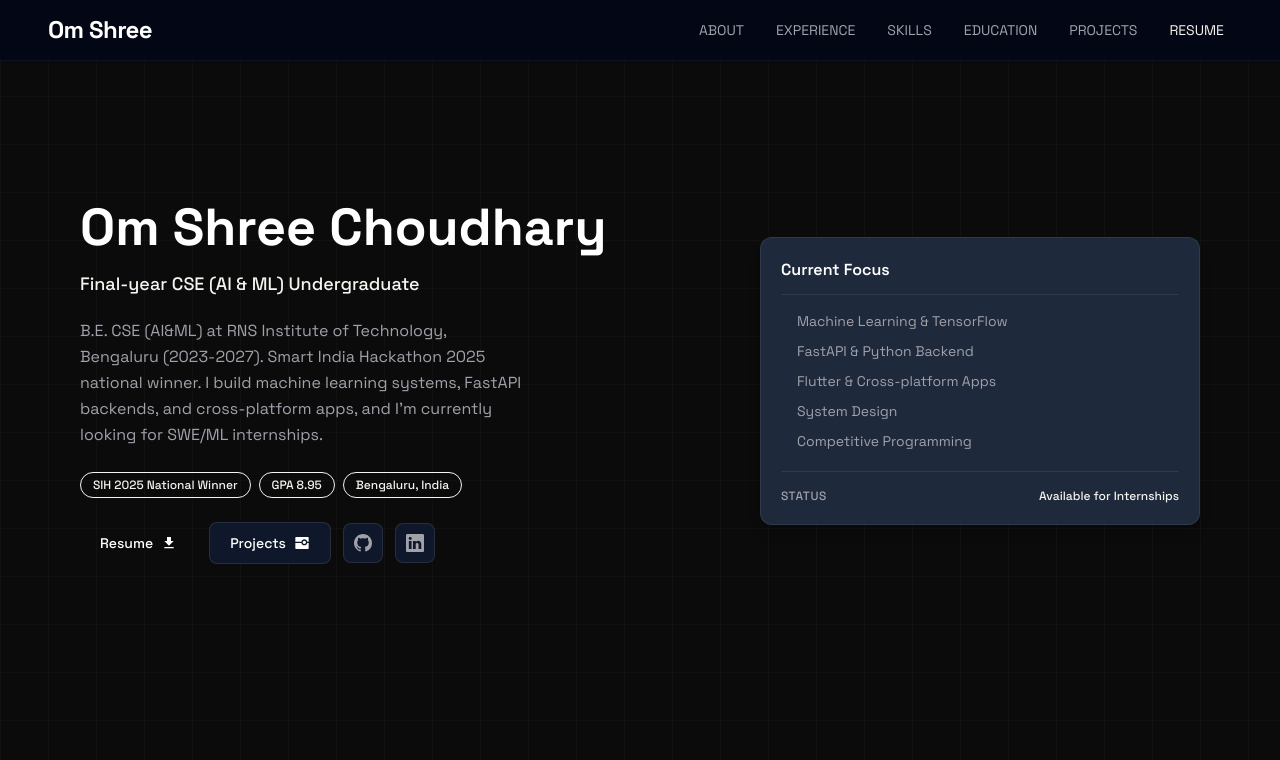
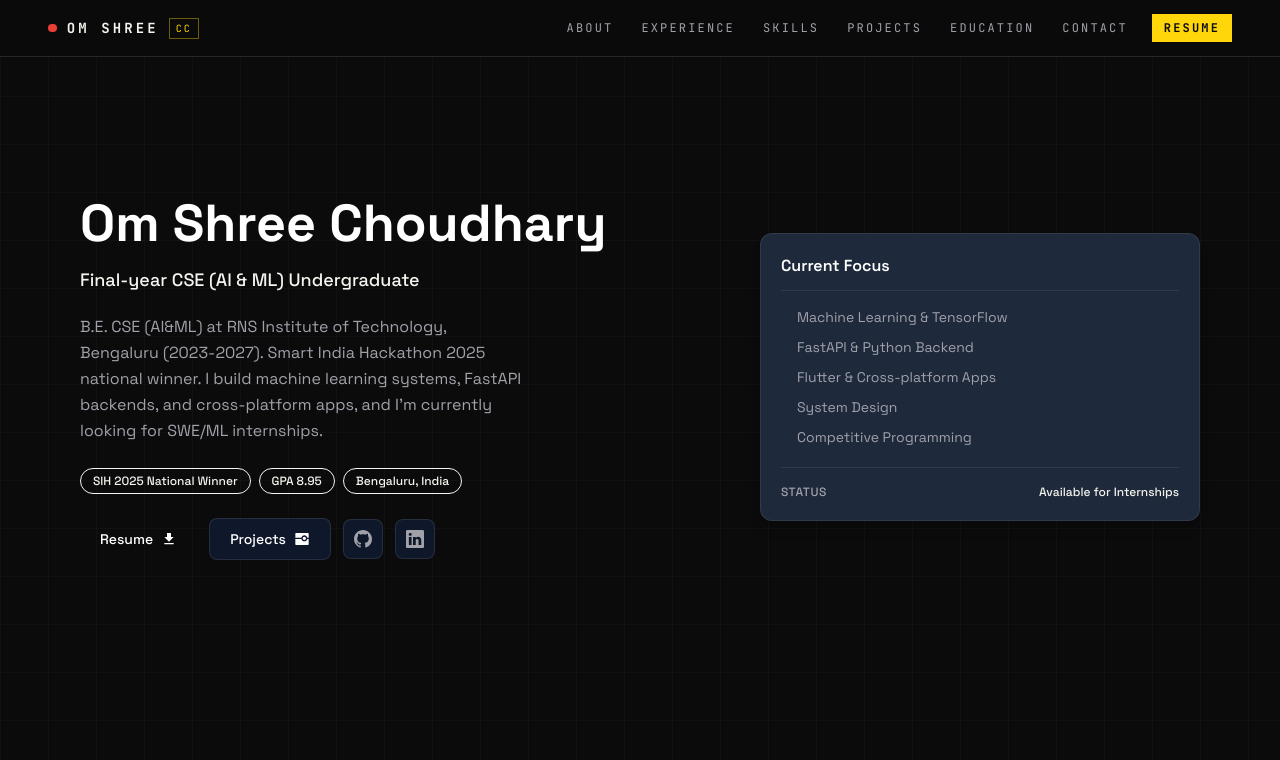
Before and after one commit to omshree134/portfolio, a Next.js app: page / in a window 1280 px wide. Shown: the top 760 px of the page. Built offline with nearby package versions, Linux system fonts and the light colour scheme.

Commit message:
Redesign: broadcast navbar with working mobile menu (no-JS friendly)

```diff
--- a/app/components/navbar.jsx
+++ b/app/components/navbar.jsx
@@ -2,61 +2,93 @@
 import Link from "next/link";
 import { personalData } from "@/utils/data/personal-data";
 
+const links = [
+  { href: "/#about", label: "ABOUT" },
+  { href: "/#experience", label: "EXPERIENCE" },
+  { href: "/#skills", label: "SKILLS" },
+  { href: "/#projects", label: "PROJECTS" },
+  { href: "/#education", label: "EDUCATION" },
+  { href: "/#contact", label: "CONTACT" },
+];
+
+function NavLink({ href, label }) {
+  return (
+    <Link
+      href={href}
+      className="group relative block px-3 py-2 font-[family-name:var(--font-mono)] text-xs tracking-[0.18em] text-muted transition-colors duration-200 hover:text-cc"
+    >
+      {label}
+      <span className="absolute inset-x-3 -bottom-0.5 h-px scale-x-0 bg-cc transition-transform duration-200 group-hover:scale-x-100"></span>
+    </Link>
+  );
+}
+
 function Navbar() {
   return (
-    <nav className="sticky top-0 z-[100] border-b border-white/5 shadow-sm" style={{ background: 'rgba(2,6,23,0.75)', backdropFilter: 'blur(12px)', WebkitBackdropFilter: 'blur(12px)' }}>
-      <div className="flex items-center justify-between py-3 px-6 md:px-12 mx-auto max-w-[92rem]">
-        <div className="flex flex-shrink-0 items-center">
-          <Link
-            href="/"
-            className="text-white text-2xl font-bold tracking-tight">
-            Om Shree
-          </Link>
-        </div>
+    <nav className="sticky top-0 z-[100] border-b border-line bg-ink/85 backdrop-blur-md">
+      <div className="relative flex items-center justify-between py-3 px-6 md:px-12 mx-auto max-w-[92rem]">
+        <Link href="/" className="flex items-center gap-2.5 flex-shrink-0">
+          <span className="live-dot" aria-hidden="true"></span>
+          <span className="font-[family-name:var(--font-mono)] text-sm font-bold tracking-[0.22em] text-paper">
+            OM&nbsp;SHREE
+          </span>
+          <span className="hidden sm:inline font-[family-name:var(--font-mono)] text-[10px] tracking-[0.22em] text-cc border border-cc/40 px-1.5 py-0.5">
+            CC
+          </span>
+        </Link>
 
-        <ul className="mt-4 flex h-screen max-h-0 w-full flex-col items-start text-sm opacity-0 md:mt-0 md:h-auto md:max-h-screen md:w-auto md:flex-row md:space-x-4 md:border-0 md:opacity-100" id="navbar-default">
-          <li>
-            <Link className="group relative block px-2 py-2 text-sm text-muted transition-colors duration-300 hover:text-white" href="/#about">
-              ABOUT
-              <span className="absolute inset-x-0 -bottom-1 h-0.5 scale-x-0 bg-accent transition-transform duration-300 group-hover:scale-x-100"></span>
-            </Link>
-          </li>
-          <li>
-            <Link className="group relative block px-2 py-2 text-sm text-muted transition-colors duration-300 hover:text-white" href="/#experience">
-              EXPERIENCE
-              <span className="absolute inset-x-0 -bottom-1 h-0.5 scale-x-0 bg-accent transition-transform duration-300 group-hover:scale-x-100"></span>
-            </Link>
-          </li>
-          <li>
-            <Link className="group relative block px-2 py-2 text-sm text-muted transition-colors duration-300 hover:text-white" href="/#skills">
-              SKILLS
-              <span className="absolute inset-x-0 -bottom-1 h-0.5 scale-x-0 bg-accent transition-transform duration-300 group-hover:scale-x-100"></span>
-            </Link>
-          </li>
-          <li>
-            <Link className="group relative block px-2 py-2 text-sm text-muted transition-colors duration-300 hover:text-white" href="/#education">
-              EDUCATION
-              <span className="absolute inset-x-0 -bottom-1 h-0.5 scale-x-0 bg-accent transition-transform duration-300 group-hover:scale-x-100"></span>
-            </Link>
-          </li>
-          <li>
-            <Link className="group relative block px-2 py-2 text-sm text-muted transition-colors duration-300 hover:text-white" href="/#projects">
-              PROJECTS
-              <span className="absolute inset-x-0 -bottom-1 h-0.5 scale-x-0 bg-accent transition-transform duration-300 group-hover:scale-x-100"></span>
-            </Link>
-          </li>
+        {/* desktop links */}
+        <ul className="hidden md:flex md:items-center md:space-x-1">
+          {links.map((l) => (
+            <li key={l.href}>
+              <NavLink href={l.href} label={l.label} />
+            </li>
+          ))}
           {personalData.resume && (
             <li>
-              <Link className="group relative block px-2 py-2 text-sm text-accent transition-colors duration-300 hover:text-white" href={personalData.resume} target="_blank">
+              <Link
+                href={personalData.resume}
+                target="_blank"
+                className="ml-2 block px-3 py-1.5 font-[family-name:var(--font-mono)] text-xs font-bold tracking-[0.18em] text-ink bg-cc hover:bg-paper transition-colors duration-200"
+              >
                 RESUME
-                <span className="absolute inset-x-0 -bottom-1 h-0.5 scale-x-0 bg-accent transition-transform duration-300 group-hover:scale-x-100"></span>
               </Link>
             </li>
           )}
         </ul>
+
+        {/* mobile menu: native <details> so it works with or without JS */}
+        <details className="md:hidden group">
+          <summary
+            aria-label="Toggle navigation menu"
+            className="list-none cursor-pointer p-2 -m-2 text-paper [&::-webkit-details-marker]:hidden"
+          >
+            <span className="block w-6 h-0.5 bg-paper mb-1.5 transition-transform group-open:rotate-45 group-open:translate-y-2"></span>
+            <span className="block w-6 h-0.5 bg-paper mb-1.5 group-open:opacity-0"></span>
+            <span className="block w-6 h-0.5 bg-paper transition-transform group-open:-rotate-45 group-open:-translate-y-2"></span>
+          </summary>
+          <ul className="absolute left-0 right-0 top-full border-b border-line bg-ink px-6 py-4 flex flex-col gap-1">
+            {links.map((l) => (
+              <li key={l.href}>
+                <NavLink href={l.href} label={l.label} />
+              </li>
+            ))}
+            {personalData.resume && (
+              <li className="pt-2">
+                <Link
+                  href={personalData.resume}
+                  target="_blank"
+                  className="inline-block px-3 py-1.5 font-[family-name:var(--font-mono)] text-xs font-bold tracking-[0.18em] text-ink bg-cc"
+                >
+                  RESUME
+                </Link>
+              </li>
+            )}
+          </ul>
+        </details>
       </div>
     </nav>
   );
-};
+}
 
 export default Navbar;
```
